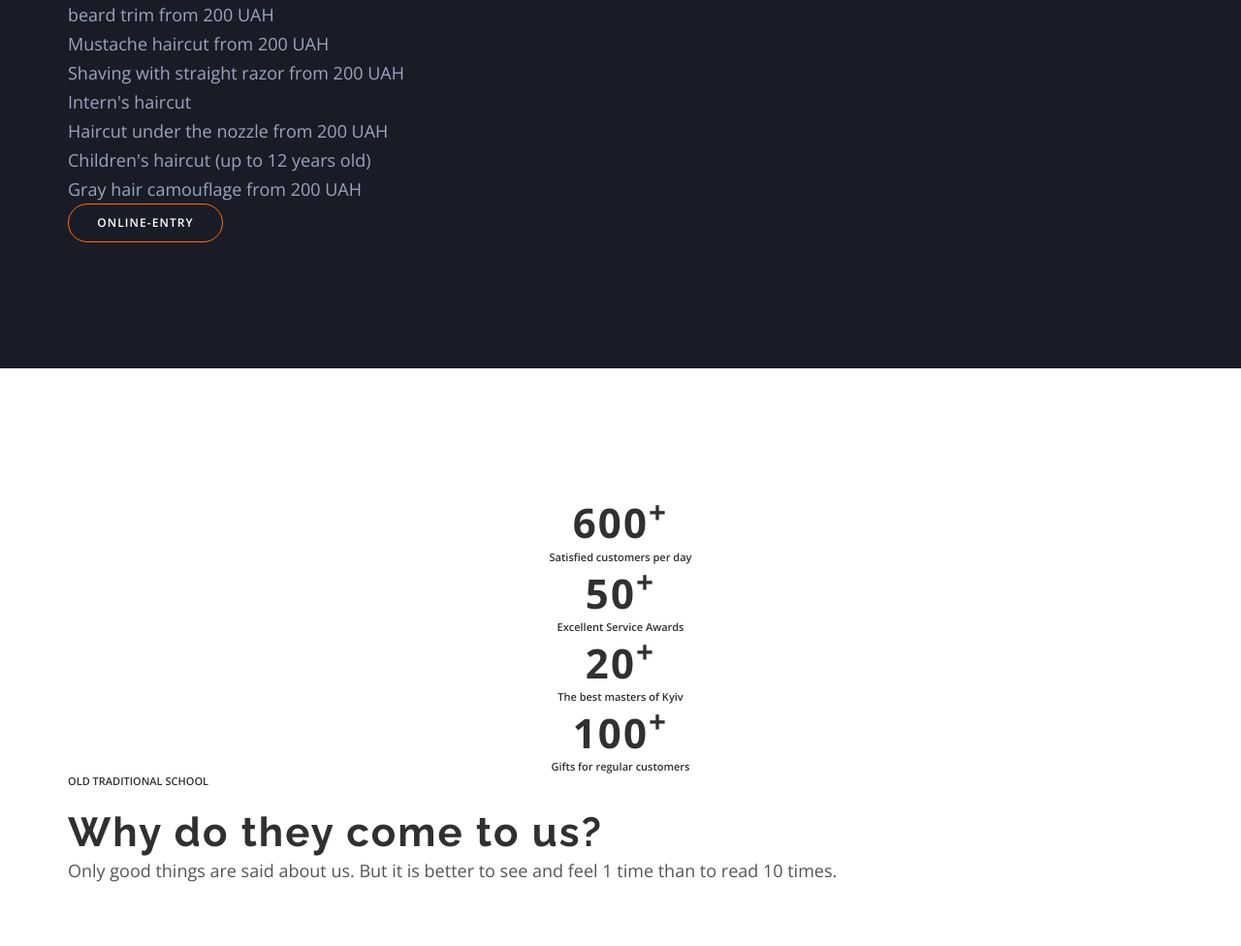
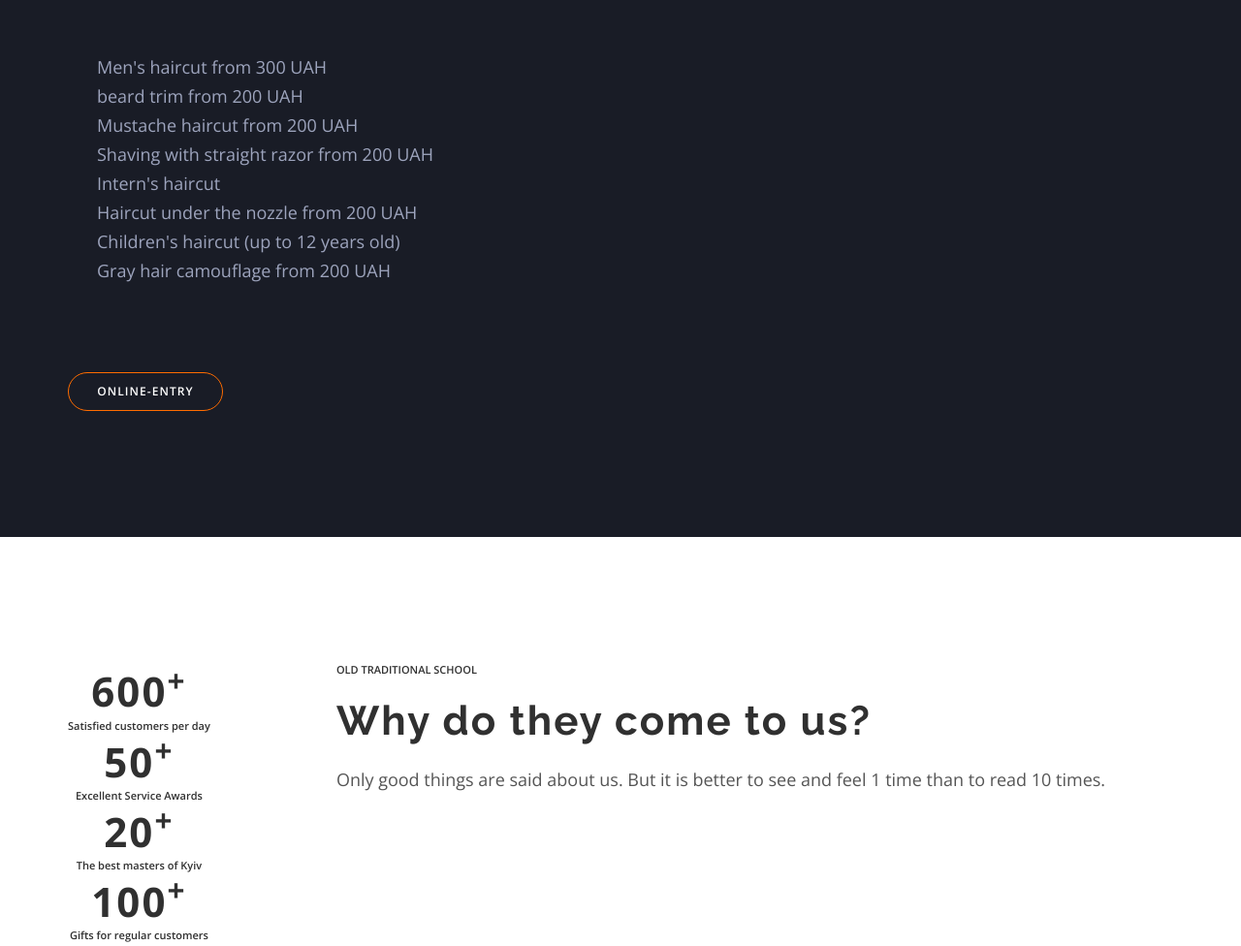
Before and after one commit to SergejViktorov/BarberShop, a plain HTML site: page index.html in a window 1280 px wide. Shown: the part 1455-2431 px from the top of the page at 97% size. Drawn offline with nearby package versions, Linux system fonts and the light colour scheme.

Commit message:
prices 50%

```diff
--- a/css/style.css
+++ b/css/style.css
@@ -227,16 +227,32 @@ p {
   color: var(--dark-add-color);
 }
 .prices-title {
-  font-family: 'Raleway', sans-serif;
+  margin-bottom: 44px;
   color: var(--dark-main-color);
 }
+.prices-list {
+  /* display: flex; */
+  /* flex-wrap: wrap; */
+  margin-bottom: 50px;
+  padding: 40px 30px;
+}
+
 .prices-item {
+}
+
+.item-text {
   font-size: 18px;
   line-height: 1.67;
 
   color: var(--dark-sec-color);
 }
 .school {
+}
+.school > .container {
+  display: flex;
+}
+.school-list {
+  margin-right: 130px;
 }
 .school .result-value,
 .school .result-name {
@@ -260,7 +276,7 @@ p {
   color: var(--main-color);
 }
 .school-title {
-  font-family: 'Raleway', sans-serif;
+  margin-bottom: 20px;
   color: var(--main-color);
 }
 .school-description {
--- a/index.html
+++ b/index.html
@@ -89,15 +89,15 @@
 				<div class="container">
 				<p class="sub prices-subtitle">SPEND TIME IN THE COMPANY OF THE BEST CRAFTSMEN</p>
 				<h2 class="prices-title section-header" >Services and prices</h2>
-				<ul>
-					<li><span class="prices-item">Men's haircut from 300 UAH</span></li>
-					<li><span class="prices-item">beard trim from 200 UAH</span></li>
-					<li><span class="prices-item">Mustache haircut from 200 UAH</span></li>
-					<li><span class="prices-item">Shaving with straight razor from 200 UAH</span></li>
-					<li><span class="prices-item">Intern's haircut</span></li>
-					<li><span class="prices-item">Haircut under the nozzle from 200 UAH</span></li>
-					<li><span class="prices-item">Children's haircut (up to 12 years old)</span></li>
-					<li><span class="prices-item">Gray hair camouflage from 200 UAH</span></li>
+				<ul class="prices-list">
+					<li  class="prices-item"><span class="item-text">Men's haircut from 300 UAH</span></li>
+					<li  class="prices-item"><span class="item-text">beard trim from 200 UAH</span></li>
+					<li  class="prices-item"><span class="item-text">Mustache haircut from 200 UAH</span></li>
+					<li  class="prices-item"><span class="item-text">Shaving with straight razor from 200 UAH</span></li>
+					<li  class="prices-item"><span class="item-text">Intern's haircut</span></li>
+					<li  class="prices-item"><span class="item-text">Haircut under the nozzle from 200 UAH</span></li>
+					<li  class="prices-item"><span class="item-text">Children's haircut (up to 12 years old)</span></li>
+					<li  class="prices-item"><span class="item-text">Gray hair camouflage from 200 UAH</span></li>
 				</ul>
 				<button class="button">ONLINE-ENTRY</button>
 				</div>
@@ -105,7 +105,7 @@
 			<!-- old traditional school -->
 			<section class="school section">
 <div class="container">
-				<ul>
+				<ul class="school-list">
 					<li>
 						<p class="result-value">600<sup>+</sup></p>
 						<p class="result-name">Satisfied customers per day</p>
@@ -123,7 +123,7 @@
 						<p class="result-name">Gifts for regular customers</p>
 					</li>
 				</ul>
-<div>
+             <div class="">
 			<p class="sub school-subtitle">OLD TRADITIONAL SCHOOL</p>
 				<h2 class="school-title section-header">Why do they come to us?</h2>
 				<p class="school-description">
```
